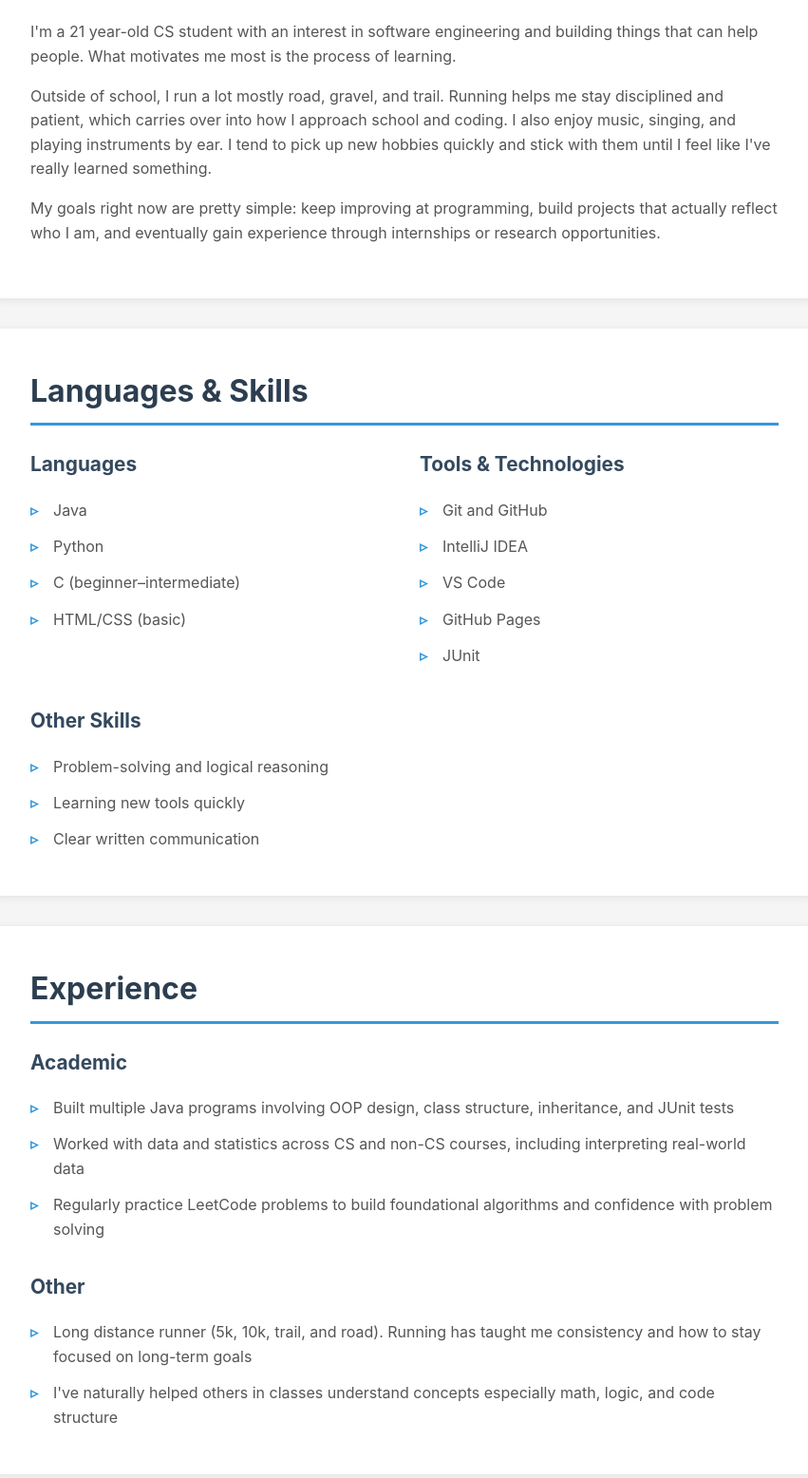
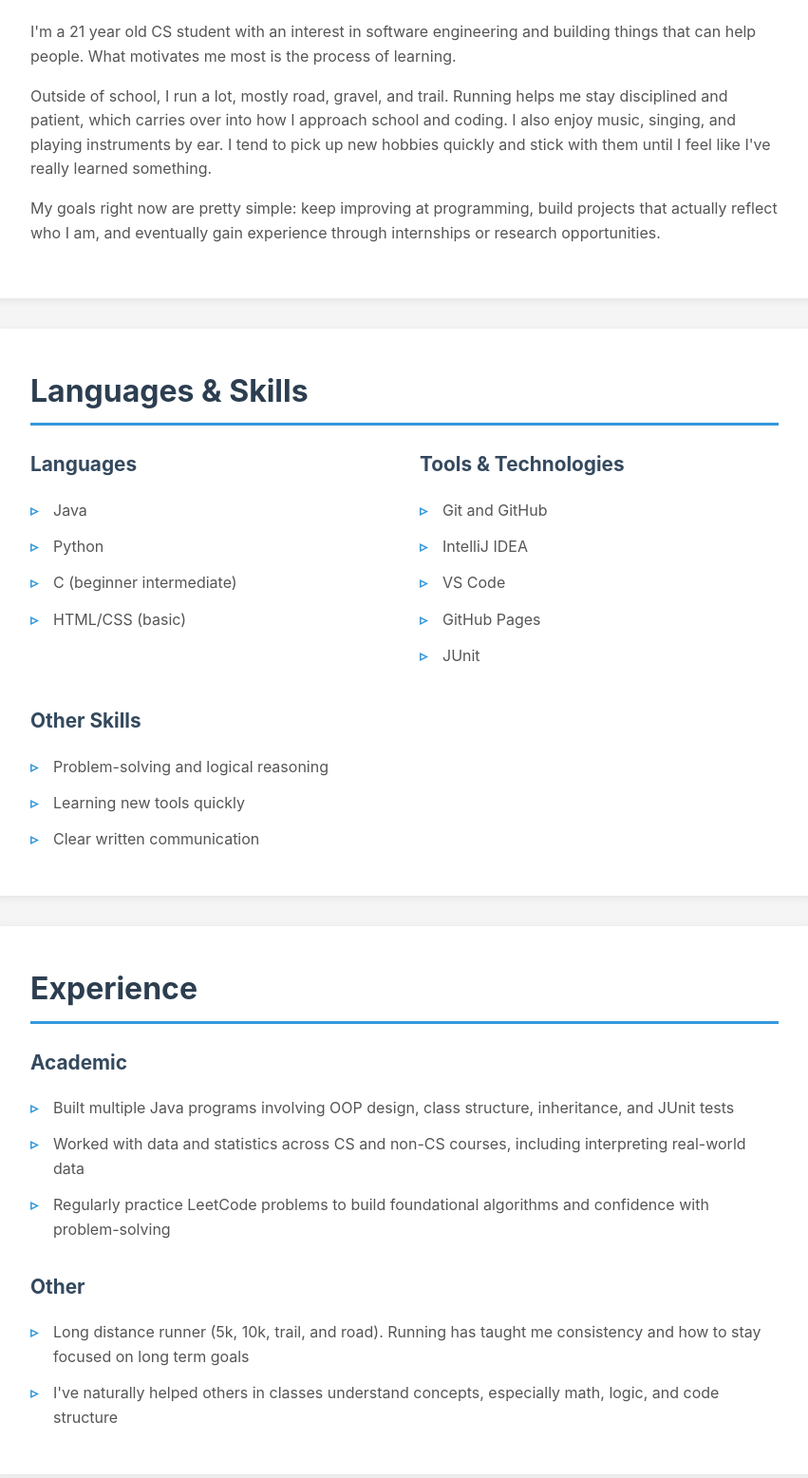
Before and after one commit to haygens/haygens.github.io, a plain HTML site: page index.html in a window 1280 px wide. Shown: the part 524-2080 px from the top of the page at 95% size, without its empty margins (214-1065 px from the left). Drawn offline with Linux system fonts and the light colour scheme.

Commit message:
Update index.html

```diff
--- a/index.html
+++ b/index.html
@@ -196,14 +196,14 @@
     <div class="container">
         <section id="home">
             <h1>Welcome to My Portfolio</h1>
-            <p>Hello, my name is <strong>Haygen Siou</strong>. I'm a computer science student who likes learning things through experimentation. I'm currently building up my skills in programming, problem-solving, and software development. I enjoy learning new things and perfecting my skills through repetition and hard work.</p>
+            <p>Hello, my name is <strong>Haygen Siou</strong>. I'm a computer science student who likes learning things through experimentation. I'm currently building up my skills in programming, problem solving, and software development. I enjoy learning new things and perfecting my skills through repetition and hard work.</p>
         </section>
 
         <section id="about-me">
             <h2>About Me</h2>
-            <p>I'm a 21 year-old CS student with an interest in software engineering and building things that can help people. What motivates me most is the process of learning.</p>
+            <p>I'm a 21 year old CS student with an interest in software engineering and building things that can help people. What motivates me most is the process of learning.</p>
 
-            <p>Outside of school, I run a lot  mostly road, gravel, and trail. Running helps me stay disciplined and patient, which carries over into how I approach school and coding. I also enjoy music, singing, and playing instruments by ear. I tend to pick up new hobbies quickly and stick with them until I feel like I've really learned something.</p>
+            <p>Outside of school, I run a lot, mostly road, gravel, and trail. Running helps me stay disciplined and patient, which carries over into how I approach school and coding. I also enjoy music, singing, and playing instruments by ear. I tend to pick up new hobbies quickly and stick with them until I feel like I've really learned something.</p>
 
             <p>My goals right now are pretty simple: keep improving at programming, build projects that actually reflect who I am, and eventually gain experience through internships or research opportunities.</p>
         </section>
@@ -217,7 +217,7 @@
                     <ul>
                         <li>Java</li>
                         <li>Python</li>
-                        <li>C (beginner–intermediate)</li>
+                        <li>C (beginner intermediate)</li>
                         <li>HTML/CSS (basic)</li>
                     </ul>
                 </div>
@@ -251,13 +251,13 @@
             <ul>
                 <li>Built multiple Java programs involving OOP design, class structure, inheritance, and JUnit tests</li>
                 <li>Worked with data and statistics across CS and non-CS courses, including interpreting real-world data</li>
-                <li>Regularly practice LeetCode problems to build foundational algorithms and confidence with problem solving</li>
+                <li>Regularly practice LeetCode problems to build foundational algorithms and confidence with problem-solving</li>
             </ul>
 
             <h3>Other</h3>
             <ul>
-                <li>Long distance runner (5k, 10k, trail, and road). Running has taught me consistency and how to stay focused on long-term goals</li>
-                <li>I've naturally helped others in classes understand concepts especially math, logic, and code structure</li>
+                <li>Long distance runner (5k, 10k, trail, and road). Running has taught me consistency and how to stay focused on long term goals</li>
+                <li>I've naturally helped others in classes understand concepts, especially math, logic, and code structure</li>
             </ul>
         </section>
 
```
